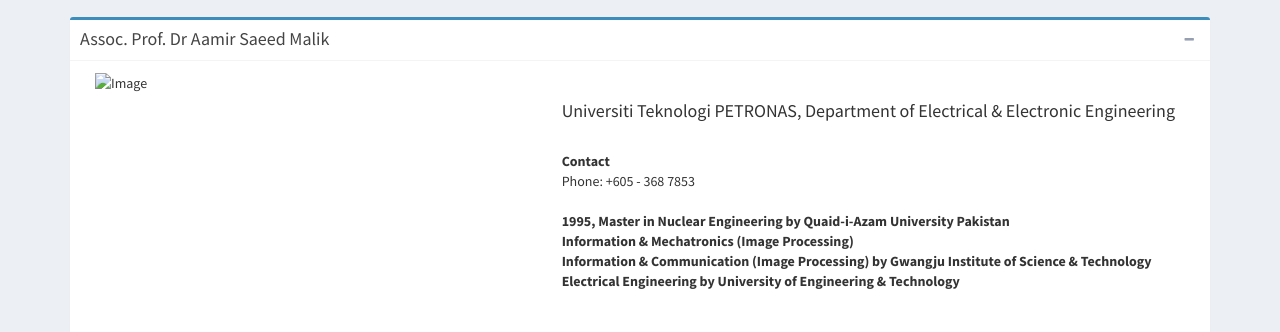
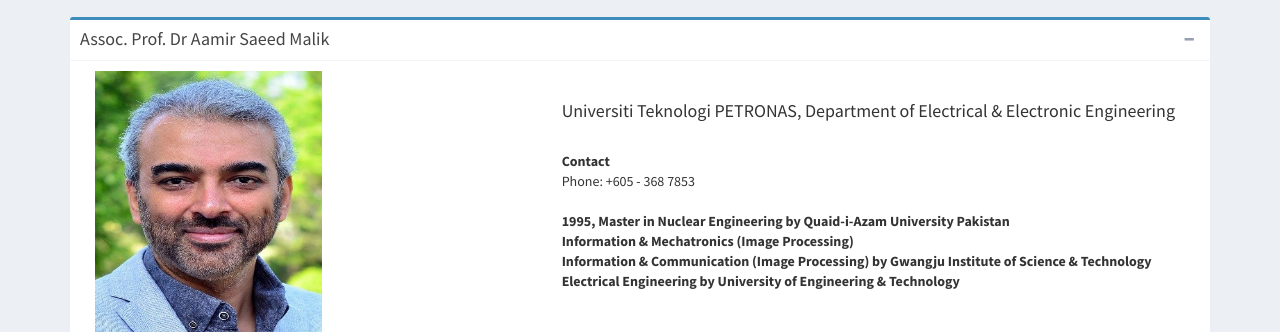
Before and after one commit to myscholar/myscholar.github.io, a plain HTML site: page scholars/academic/profile/aamirsaeed/index.html in a window 1280 px wide. Shown: the part 141-473 px from the top of the page. Drawn offline with nearby package versions, Linux system fonts and the light colour scheme.

Commit message:
update profile

```diff
--- a/scholars/academic/profile/aamirsaeed/index.html
+++ b/scholars/academic/profile/aamirsaeed/index.html
@@ -97,7 +97,7 @@
                                                             <div class="col-md-12 cye-lm-tag">
                                                                 <div class="row">
                                                                     <div class="col-md-5">
-                                                                        <img alt="Image" src="/myscholar/image/profile/aamirsaeed.jpg" width='227px' height='276px' />
+                                                                        <img alt="Image" src="/image/profile/aamirsaeed.jpg" width='227px' height='276px' />
                                                                     </div>
                                                                     <div class="col-md-7">
                                                                         <h4><br> Universiti Teknologi PETRONAS, Department of Electrical & Electronic Engineering</h4><br>
```
Also changed, not shown: 1 other file.
